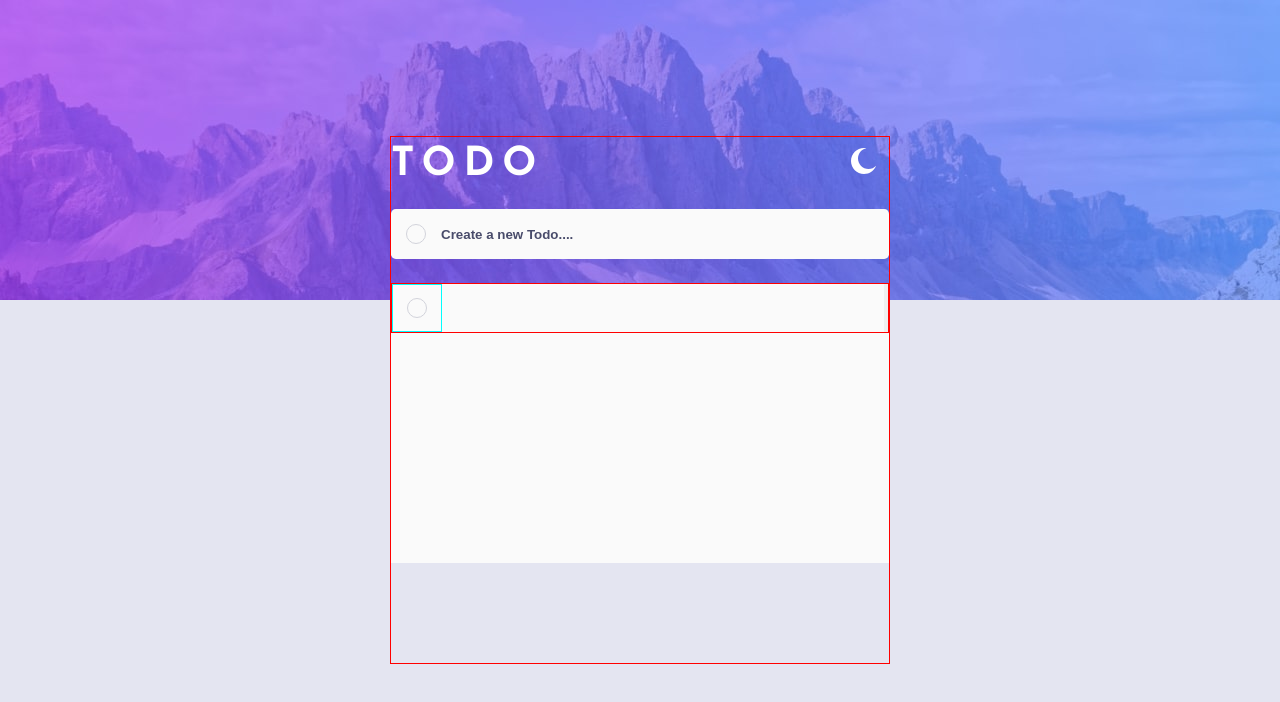
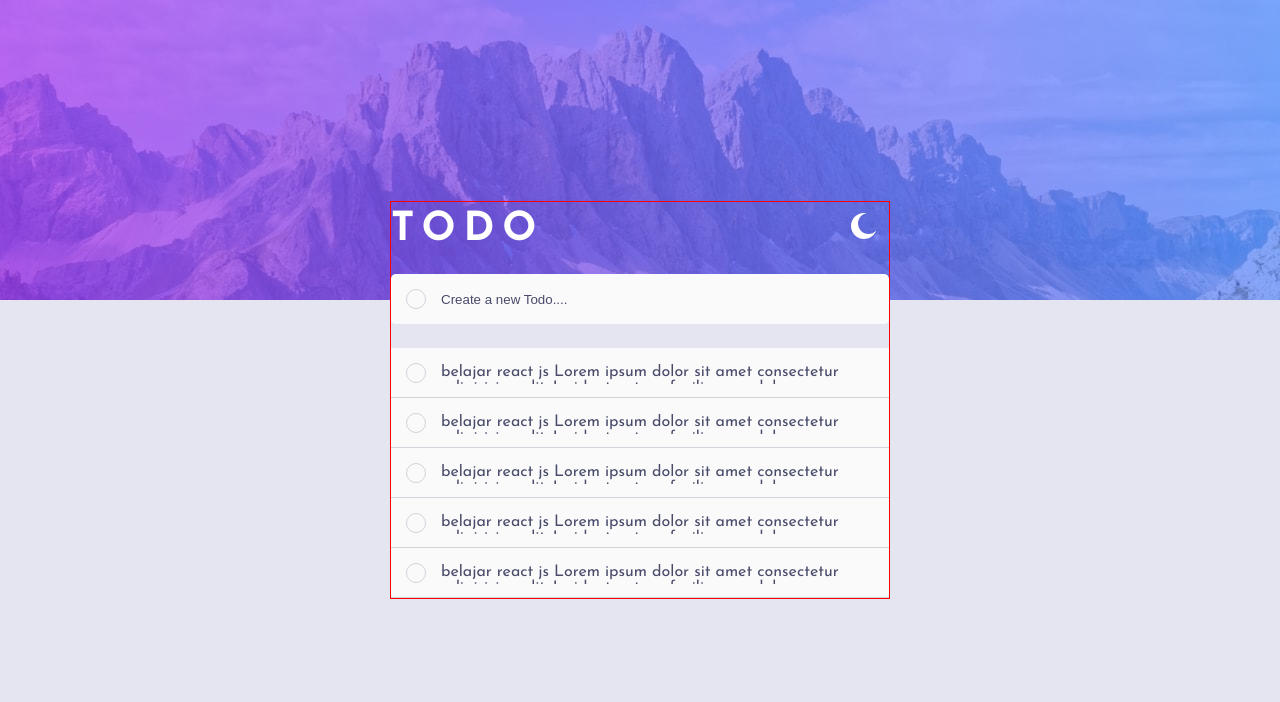
Before and after one commit to ramadhansya/todolist-app, a React (Create React App) app: page / in a window 1280 px wide. Shown: the top 702 px of the page. Built offline with nearby package versions, Linux system fonts and the light colour scheme.

Commit message:
fix bugs

```diff
--- a/public/assets/main.css
+++ b/public/assets/main.css
@@ -1,4 +1,4 @@
-@import url("https://fonts.googleapis.com/css2?family=Josefin+Sans:wght@400;600;700&display=swap");
+@import url("https://fonts.googleapis.com/css2?family=Josefin+Sans:wght@400;500;600;700&display=swap");
 :root {
   --font: 'Josefin Sans', sans-serif;
   --caret-color: hsl(220, 98%, 61%);
@@ -8,6 +8,7 @@
   --checkTodoActive: hsl(233, 11%, 84%);
   --placeholderTodo: hsl(236, 9%, 61%);
   --textTodo: hsl(235, 19%, 35%);
+  --textTodoActive: hsl(233, 11%, 84%);
   --hover: hsl(235, 19%, 35%);
   --bgBanner: url('images/bg-desktop-light.jpg');
   --iconToggle: url('images/icon-moon.svg');
@@ -66,7 +67,6 @@ body {
   width: 500px;
   border: 1px solid red;
   font-family: var(--font);
-  padding-bottom: 100px;
 }
 
 .container-todo .nav-todo {
@@ -134,7 +134,7 @@ body {
   width: 100%;
   height: 100%;
   outline: none;
-  font-weight: 600;
+  font-weight: 500;
   background: transparent;
   color: var(--textTodo);
   caret-color: var(--caret-color);
@@ -162,8 +162,10 @@ body {
   position: 'relative';
   width: 100%;
   background: var(--cardTodo);
-  height: 280px;
+  height: 250px;
   margin-top: 1.5em;
+  overflow-x: hidden;
+  overflow-y: auto;
 }
 
 .container-todo .todo-list-container .list-item {
@@ -176,28 +178,15 @@ body {
   -ms-grid-columns: auto 1fr auto;
       grid-template-columns: auto 1fr auto;
   grid-auto-rows: auto;
-  border: 1px solid red;
+  border-bottom: 1px solid var(--checkTodoActive);
 }
 
 .container-todo .todo-list-container .list-item .check-list {
   width: 50px;
   height: 100%;
-  border: 1px solid cyan;
   display: -ms-grid;
   display: grid;
   place-items: center;
-}
-
-.container-todo .todo-list-container .list-item .check-list input {
-  display: none;
-}
-
-.container-todo .todo-list-container .list-item .check-list input:checked ~ label {
-  background: var(--CheckBackground);
-}
-
-.container-todo .todo-list-container .list-item .check-list input:checked ~ label > img {
-  opacity: 1;
 }
 
 .container-todo .todo-list-container .list-item .check-list .circle-list {
@@ -208,10 +197,58 @@ body {
   border-radius: 50%;
   height: 20px;
   width: 20px;
+  cursor: pointer;
+  background: transparent;
+}
+
+.container-todo .todo-list-container .list-item .check-list .circle-list:hover {
+  background: var(--CheckBackground);
+}
+
+.container-todo .todo-list-container .list-item .check-list .circle-list:hover img {
+  opacity: 1;
 }
 
 .container-todo .todo-list-container .list-item .check-list .circle-list img {
   opacity: 0;
+}
+
+.container-todo .todo-list-container .list-item .todo-desc {
+  width: 100%;
+  height: 100%;
+  display: -webkit-box;
+  display: -ms-flexbox;
+  display: flex;
+  -webkit-box-align: center;
+      -ms-flex-align: center;
+          align-items: center;
+}
+
+.container-todo .todo-list-container .list-item .todo-desc p {
+  margin: 0;
+  padding: 0;
+  color: var(--textTodo);
+  height: 20px;
+  overflow-y: auto;
+  margin-top: 0.2em;
+}
+
+.container-todo .todo-list-container .list-item .delete-todo {
+  width: 50px;
+  height: 100%;
+  border: none;
+  background: transparent;
+  -webkit-transition: 0.3s;
+  transition: 0.3s;
+  opacity: 0;
+  display: -ms-grid;
+  display: grid;
+  place-items: center;
+  cursor: pointer;
+}
+
+.container-todo .todo-list-container .list-item:hover .delete-todo {
+  opacity: 1;
 }
 
 @media screen and (max-width: 768px) {
--- a/public/index.html
+++ b/public/index.html
@@ -2,15 +2,14 @@
 <html lang="en" data-colorMode="light">
   <head>
     <meta charset="utf-8" />
-    <link rel="icon" href="%PUBLIC_URL%/favicon.ico" />
     <meta name="viewport" content="width=device-width, initial-scale=1" />
     <meta name="theme-color" content="#000000" />
     <meta
       name="description"
       content="Website todolist using create-react-app"
     />
-    <link rel="stylesheet" href="assets/images/favicon-32x32.png">
-    <link rel="stylesheet" href="assets/main.css">
+    <link rel="shortcut icon" href="./assets/images/favicon-32x32.png" type="image/x-icon">
+    <link rel="stylesheet" href="./assets/main.css">
 
     <title>todoList App</title>
   </head>
--- a/src/_cssReact.scss
+++ b/src/_cssReact.scss
@@ -1,4 +1,4 @@
-@import url('https://fonts.googleapis.com/css2?family=Josefin+Sans:wght@400;600;700&display=swap');
+@import url('https://fonts.googleapis.com/css2?family=Josefin+Sans:wght@400;500;600;700&display=swap');
 
 :root {
   --font: 'Josefin Sans', sans-serif;
@@ -12,6 +12,7 @@
   --checkTodoActive: hsl(233, 11%, 84%);
   --placeholderTodo: hsl(236, 9%, 61%);
   --textTodo: hsl(235, 19%, 35%);
+  --textTodoActive: hsl(233, 11%, 84%);
   --hover: hsl(235, 19%, 35%);
   --bgBanner: url('images/bg-desktop-light.jpg');
   --iconToggle: url('images/icon-moon.svg');
@@ -78,7 +79,6 @@ body {
   width: 500px;
   border: 1px solid red;
   font-family: var(--font);
-  padding-bottom: 100px;
 
   // code for nav todo
   .nav-todo {
@@ -139,7 +139,7 @@ body {
       width: 100%;
       height: 100%;
       outline: none;
-      font-weight: 600;
+      font-weight: 500;
       background: transparent;
       color: var(--textTodo);
       caret-color: var(--caret-color);
@@ -156,8 +156,10 @@ body {
     position: 'relative';
     width: 100%;
     background: var(--cardTodo);
-    height: 280px;
+    height: 250px;
     margin-top: 1.5em;
+    overflow-x: hidden;
+    overflow-y: auto;
 
     .list-item {
       position: relative;
@@ -167,34 +169,65 @@ body {
       display: grid;
       grid-template-columns: auto 1fr auto;
       grid-auto-rows: auto;
-      border: 1px solid red;
+      border-bottom: 1px solid var(--checkTodoActive);
 
+      // CODE FOR CHECK LIST
       .check-list {
         width: 50px;
         height: 100%;
-        border: 1px solid cyan;
         @include center_div();
 
-        input {
-          display: none;
-        }
-        input:checked ~ label {
-          background: var(--CheckBackground);
-        }
-        input:checked ~ label > img {
-          opacity: 1;
-        }
         .circle-list {
           border: 1px solid var(--checkTodoActive);
           @include center_div();
           border-radius: 50%;
           height: 20px;
           width: 20px;
+          cursor: pointer;
+          background: transparent;
+          &:hover {
+            background: var(--CheckBackground);
+          }
+          &:hover img {
+            opacity: 1;
+          }
 
           img {
             opacity: 0;
           }
         }
+      }
+
+      // code for text todo
+      .todo-desc {
+        width: 100%;
+        height: 100%;
+        display: flex;
+        align-items: center;
+
+        p {
+          margin: 0;
+          padding: 0;
+          color: var(--textTodo);
+          height: 20px;
+          overflow-y: auto;
+          // text-decoration: line-through;
+          margin-top: 0.2em;
+        }
+      }
+      // CODE FOR BUTTON DELETE
+      .delete-todo {
+        width: 50px;
+        height: 100%;
+        border: none;
+        background: transparent;
+        transition: 0.3s;
+        opacity: 0;
+        @include center_div();
+        cursor: pointer;
+      }
+      &:hover .delete-todo {
+        opacity: 1;
       }
     }
   }
--- a/src/component/componentContainerTodo/inputGroup.jsx
+++ b/src/component/componentContainerTodo/inputGroup.jsx
@@ -5,16 +5,15 @@ const ListTodo = ()=>{
     return(
         <div className="list-item">
             <div className="check-list">
-                    <input type="checkbox" name="" id="checkList" />
-                    <label htmlFor="checkList" className="circle-list">
+                    <button className="circle-list">
                         <img src="./assets/images/icon-check.svg" alt="" />
-                    </label>
+                    </button>
             </div>
             <div className="todo-desc">
-
+             <p className="text-todo">belajar react js Lorem ipsum dolor sit amet consectetur adipisicing elit. Incidunt autem, facilis quos dolores aliquam atque voluptas nesciunt. Nesciunt, sint necessitatibus.</p>
             </div>
             <button className="delete-todo">
-
+            <img src="./assets/images/icon-cross.svg" alt="" />
             </button>
         </div>
     )
@@ -33,6 +32,11 @@ const InputGroup = ()=>{
         </section>
         <section className="todo-list-container">
            <ListTodo/>
+           <ListTodo/>
+           <ListTodo/>
+           <ListTodo/>
+           <ListTodo/>
+           <ListTodo/>
         </section>
         </>
     )
```
Also changed, not shown: 1 other file (tests, documents, lock files or other folders).
